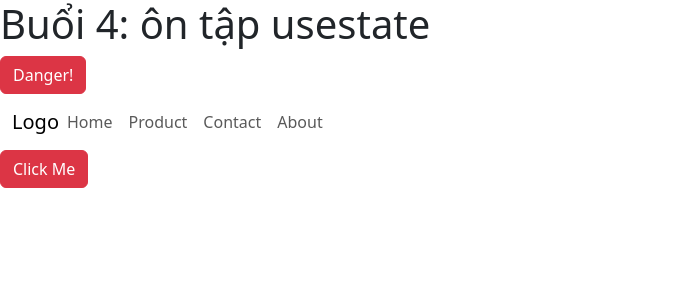
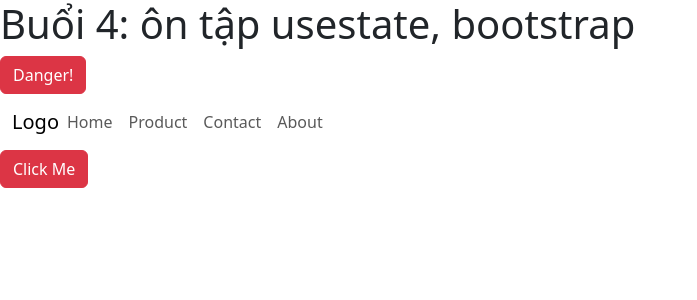
Before and after one commit to ngoctan1234/buoi3, a React (Create React App) app: page / in a window 1280 px wide. Shown: the top 300 px of the page, without its empty margins (0-697 px from the left). Built offline with nearby package versions, Linux system fonts and the light colour scheme.

Commit message:
Update App.js

```diff
--- a/src/App.js
+++ b/src/App.js
@@ -9,7 +9,7 @@ import Hook6 from './components/Hook6';
 const App = () => {
     return (
         <div>
-            <h1>Buổi 4: ôn tập usestate</h1>
+            <h1>Buổi 4: ôn tập usestate, bootstrap</h1>
             <Hook6 />
           </div>
     )
```
